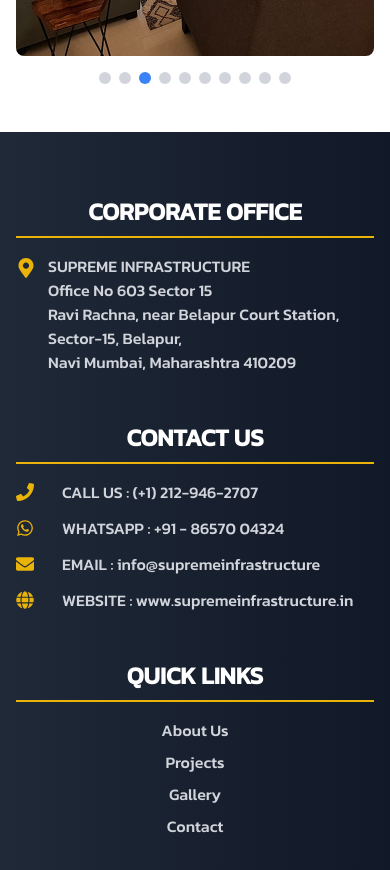
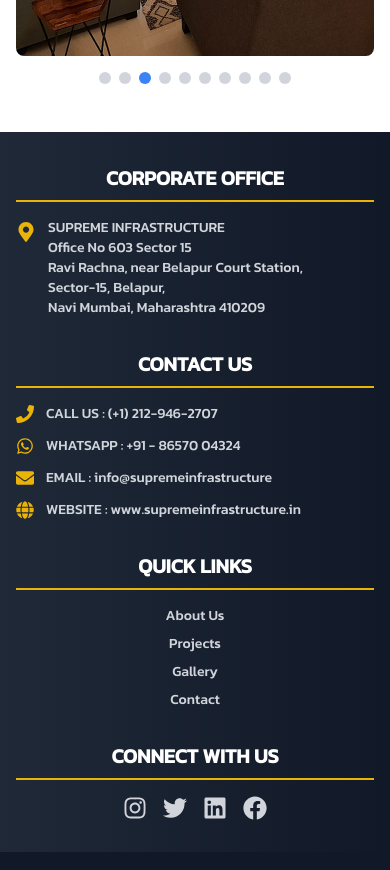
Before and after one commit to AkshayKalamkarr/supremeinfrastructure, a Next.js app: page /project/TATA in a window 390 px wide. Shown: the part 1120-1990 px from the top of the page. Built offline with nearby package versions, Linux system fonts and the light colour scheme.

Commit message:
make footer responsive

```diff
--- a/app/project/TATA/page.jsx
+++ b/app/project/TATA/page.jsx
@@ -28,7 +28,7 @@ const TataPowerMulshiIB = () => {
   }, []);
 
   return (
-    <div className="max-w-7xl mx-auto px-4 sm:px-6 lg:px-8 py-12">
+    <div className="w-full mx-auto px-4 sm:px-6 lg:px-8 py-12">
       <h1 className="text-3xl font-bold text-center mb-8 md:my-24">TATA Power Mulshi IB</h1>
 
       <div className="grid grid-cols-1 md:grid-cols-2 gap-8">
--- a/components/Footer.jsx
+++ b/components/Footer.jsx
@@ -6,13 +6,13 @@ import { FaMapMarkerAlt, FaPhone, FaWhatsapp, FaEnvelope, FaGlobe, FaInstagram,
 const Footer = () => {
     return (
         <footer className="bg-gradient-to-r from-gray-800 to-gray-900 text-white">
-            <div className="container mx-auto px-4 py-16">
-                <div className="grid grid-cols-1 md:grid-cols-2 lg:grid-cols-4 gap-12">
+            <div className="container mx-auto px-4 py-8 sm:py-12 md:py-16">
+                <div className="grid grid-cols-1 sm:grid-cols-2 lg:grid-cols-4 gap-8 md:gap-12">
                     <div className="space-y-4">
-                        <h2 className="text-2xl font-bold uppercase border-b-2 border-yellow-500 pb-2 mb-4 text-center">Corporate Office</h2>
+                        <h2 className="text-xl sm:text-2xl font-bold uppercase border-b-2 border-yellow-500 pb-2 mb-4 text-center">Corporate Office</h2>
                         <div className="flex items-start space-x-3">
-                            <FaMapMarkerAlt className="flex-shrink-0 mt-1 text-yellow-500 " size={20} />
-                            <p className="text-gray-300 ">
+                            <FaMapMarkerAlt className="flex-shrink-0 mt-1 text-yellow-500" size={20} />
+                            <p className="text-gray-300 text-sm sm:text-base">
                                 SUPREME INFRASTRUCTURE<br />
                                 Office No 603 Sector 15<br />
                                 Ravi Rachna, near Belapur Court Station,<br />
@@ -23,32 +23,27 @@ const Footer = () => {
                     </div>
 
                     <div className="space-y-4">
-                        <h2 className="text-2xl font-bold uppercase border-b-2 border-yellow-500 pb-2 mb-4 text-center">Contact Us</h2>
+                        <h2 className="text-xl sm:text-2xl font-bold uppercase border-b-2 border-yellow-500 pb-2 mb-4 text-center">Contact Us</h2>
                         <div className="space-y-3">
-                            <div className="flex items-center space-x-7">
-                                <FaPhone className="text-yellow-500" size={18} />
-                                <p className="text-gray-300">CALL US : (+1) 212-946-2707</p>
-                            </div>
-                            <div className="flex items-center space-x-7">
-                                <FaWhatsapp className="text-yellow-500" size={18} />
-                                <p className="text-gray-300">WHATSAPP : +91 - 86570 04324</p>
-                            </div>
-                            <div className="flex items-center space-x-7">
-                                <FaEnvelope className="text-yellow-500" size={18} />
-                                <p className="text-gray-300">EMAIL : info@supremeinfrastructure</p>
-                            </div>
-                            <div className="flex items-center space-x-7">
-                                <FaGlobe className="text-yellow-500" size={18} />
-                                <p className="text-gray-300">WEBSITE : www.supremeinfrastructure.in</p>
-                            </div>
+                            {[
+                                { icon: FaPhone, text: 'CALL US : (+1) 212-946-2707' },
+                                { icon: FaWhatsapp, text: 'WHATSAPP : +91 - 86570 04324' },
+                                { icon: FaEnvelope, text: 'EMAIL : info@supremeinfrastructure' },
+                                { icon: FaGlobe, text: 'WEBSITE : www.supremeinfrastructure.in' }
+                            ].map((item, index) => (
+                                <div key={index} className="flex items-center space-x-3 sm:space-x-7">
+                                    <item.icon className="text-yellow-500 flex-shrink-0" size={18} />
+                                    <p className="text-gray-300 text-sm sm:text-base">{item.text}</p>
+                                </div>
+                            ))}
                         </div>
                     </div>
 
                     <div className="space-y-4">
-                        <h2 className="text-2xl font-bold uppercase border-b-2 border-yellow-500 pb-2 mb-4 text-center">Quick Links</h2>
+                        <h2 className="text-xl sm:text-2xl font-bold uppercase border-b-2 border-yellow-500 pb-2 mb-4 text-center">Quick Links</h2>
                         <div className="flex flex-col space-y-2">
                             {['About Us', 'Projects', 'Gallery', 'Contact'].map((item, index) => (
-                                <Link key={index} href={`/${item.toLowerCase().replace(' ', '')}`} className="text-gray-300 hover:text-yellow-500 transition duration-300 text-center">
+                                <Link key={index} href={`/${item.toLowerCase().replace(' ', '')}`} className="text-gray-300 hover:text-yellow-500 transition duration-300 text-center text-sm sm:text-base">
                                     {item}
                                 </Link>
                             ))}
@@ -56,10 +51,10 @@ const Footer = () => {
                     </div>
 
                     <div className="space-y-4">
-                        <h2 className="text-2xl font-bold uppercase border-b-2 border-yellow-500 pb-2 mb-4 text-center">Connect With Us</h2>
-                        <div className="flex space-x-4">
+                        <h2 className="text-xl sm:text-2xl font-bold uppercase border-b-2 border-yellow-500 pb-2 mb-4 text-center">Connect With Us</h2>
+                        <div className="flex justify-center space-x-4">
                             {[FaInstagram, FaTwitter, FaLinkedin, FaFacebook].map((Icon, index) => (
-                                <Link key={index} href="/" className="text-gray-300 hover:text-yellow-500 transition duration-300 px-6">
+                                <Link key={index} href="/" className="text-gray-300 hover:text-yellow-500 transition duration-300">
                                     <Icon size={24}/>
                                 </Link>
                             ))}
@@ -70,13 +65,13 @@ const Footer = () => {
 
             {/* Copyright */}
             <div className="bg-gray-900 py-4">
-                <div className="container mx-auto px-4 text-center md:flex md:justify-between md:items-center">
-                    <div className="mb-4 md:mb-0">
-                        <p className="text-gray-400">&copy; 2024 Royal Crown Infra. All Rights Reserved</p>
+                <div className="container mx-auto px-4 text-center sm:flex sm:justify-between sm:items-center">
+                    <div className="mb-4 sm:mb-0">
+                        <p className="text-gray-400 text-sm sm:text-base">&copy; 2024 Royal Crown Infra. All Rights Reserved</p>
                     </div>
                     <div className="space-x-4">
                         {['Privacy Policy', 'Terms of Service'].map((item, index) => (
-                            <Link key={index} className="text-gray-400 hover:text-yellow-500 transition duration-300" href="/">
+                            <Link key={index} className="text-gray-400 hover:text-yellow-500 transition duration-300 text-sm sm:text-base" href="/">
                                 {item}
                             </Link>
                         ))}
```
